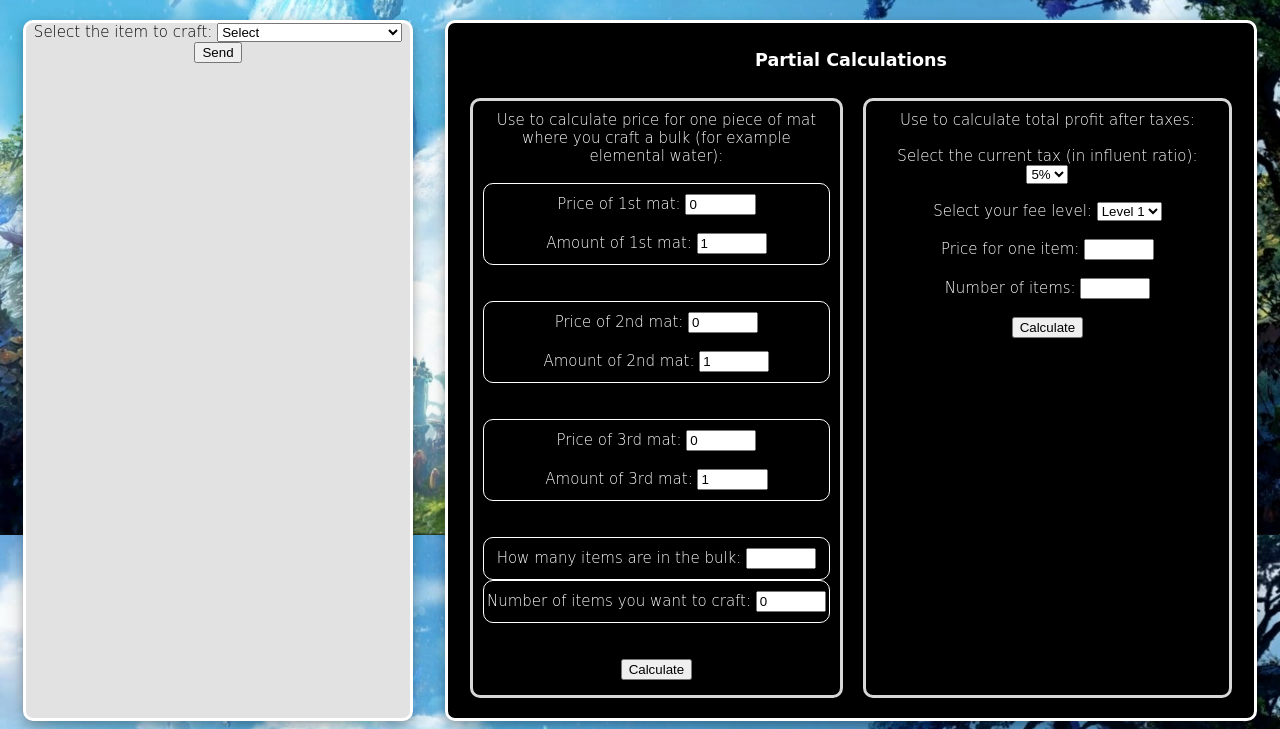
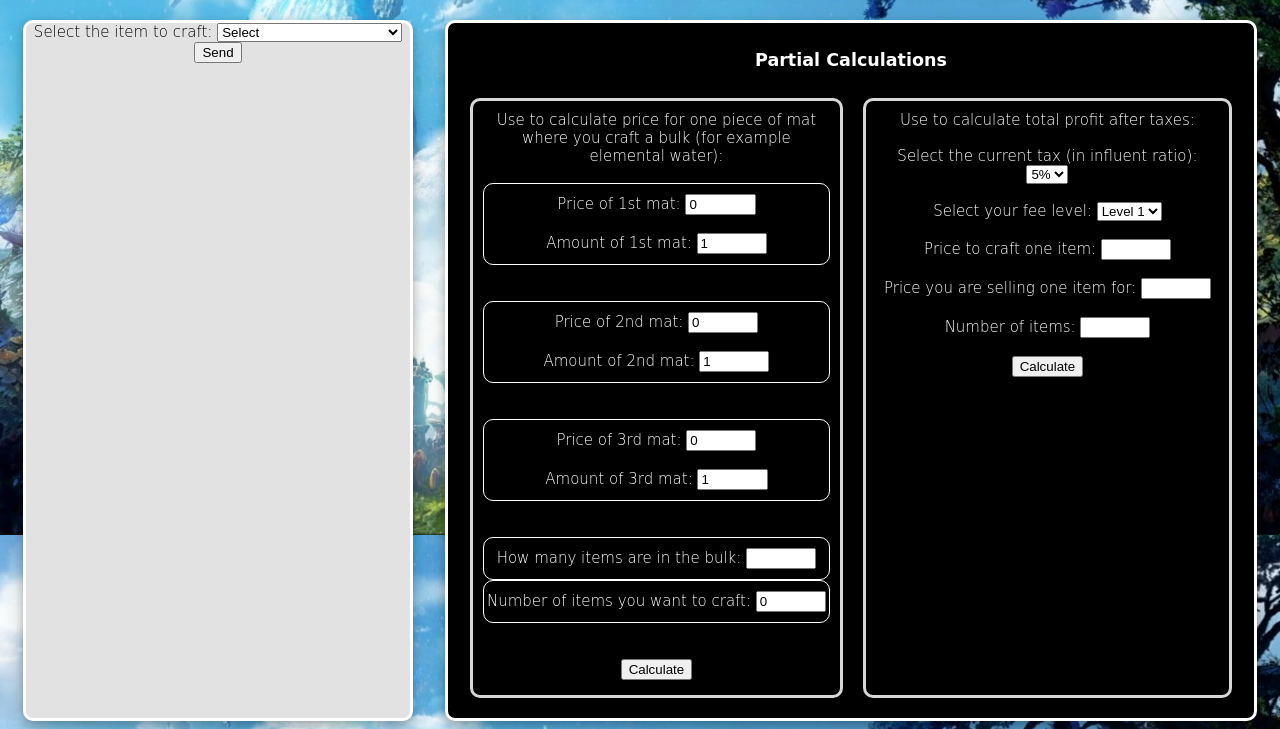
Before and after one commit to Sharkie88/Calculator, a PHP site: page /wind.php in a window 1280 px wide. Shown: the part 265-994 px from the top of the page. Run offline with PHP 8.4, Linux system fonts and the light colour scheme.

Commit message:
Update wind.php

```diff
--- a/wind.php
+++ b/wind.php
@@ -13,7 +13,7 @@ if (array_key_exists("SubmitCraft", $_GET)) {
 if (array_key_exists("SubmitTax", $_GET)) {
     $selectedTax = $_GET["select_tax"];
     $pricePerItem = $_GET["cena"];
-    $numberOfItems = $_GET["cislo"];
+    $numberOfItems = $_GET["pocet"];
     $selectedFee = $_GET["select_fee_level"];
 }
 
@@ -134,12 +134,16 @@ if (array_key_exists("SubmitTax", $_GET)) {
 
                             <br>
                             <br>
-                            <label for="cena">Price for one item: </label>
+                            <label for="naklady">Price to craft one item: </label>
+                            <input type="number" name="naklady" id="naklady">
+                            <br>
+                            <br>
+                            <label for="cena">Price you are selling one item for: </label>
                             <input type="number" name="cena" id="cena">
                             <br>
                             <br>
-                            <label for="cislo">Number of items: </label>
-                            <input type="number" name="cislo" id="cislo">
+                            <label for="pocet">Number of items: </label>
+                            <input type="number" name="pocet" id="pocet">
                             <br>
                             <br>
 
@@ -150,12 +154,10 @@ if (array_key_exists("SubmitTax", $_GET)) {
 
                         <div class="result">
                             <?php
-
                             if (isset($selectedTax) && isset($selectedFee))
                             {
                                 calculateTax($selectedTax, $selectedFee);
                             }
-
                             ?>
                         </div>
                     </div>
```
Lines whose indentation alone changed are shown as unchanged.
